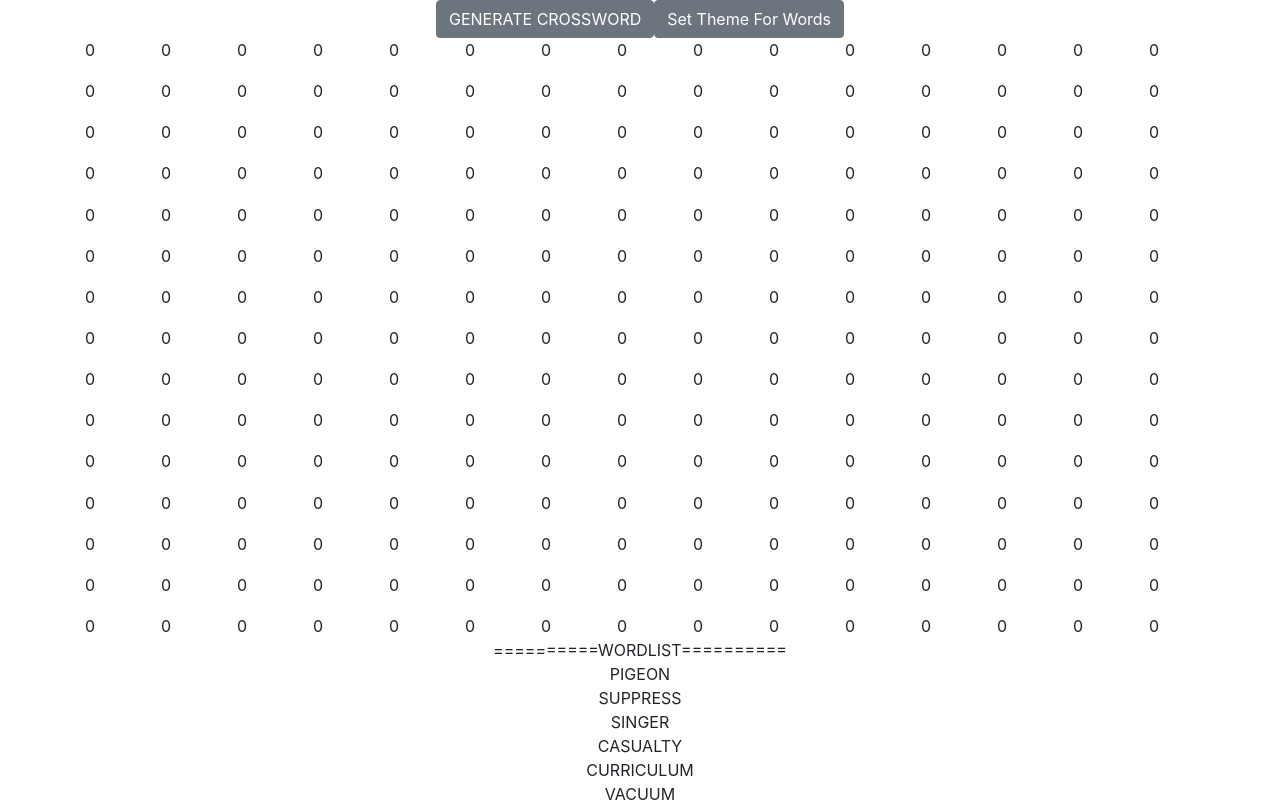
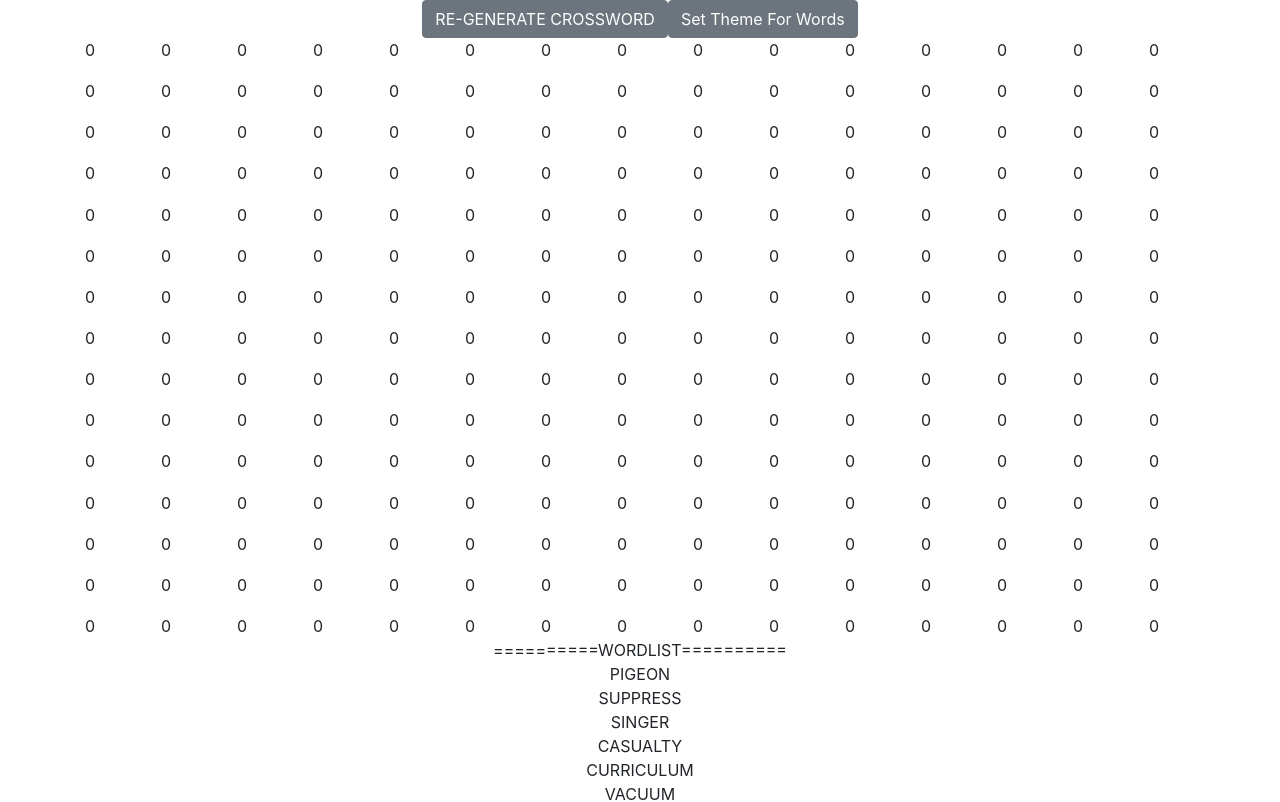
Before and after one commit to SoLetsCode/Crossword-generator, a React (Create React App) app in the folder client/: page / in a window 1280 px wide. Shown: the top 802 px of the page. Built offline with nearby package versions, Linux system fonts and the light colour scheme.

Commit message:
made regenerating button clearer

```diff
--- a/client/src/components/Grid.js
+++ b/client/src/components/Grid.js
@@ -448,7 +448,12 @@ function Grid() {
   return (
     <div>
       <Container className="d-flex justify-content-center">
-        <Button onClick={generateCrosswordClicked}>GENERATE CROSSWORD</Button>
+        <Button
+          onClick={generateCrosswordClicked}
+          title={"mixes up the crossword again"}
+        >
+          RE-GENERATE CROSSWORD
+        </Button>
         <Button onClick={toggleModal}>Set Theme For Words</Button>
       </Container>
       <Container>
```
